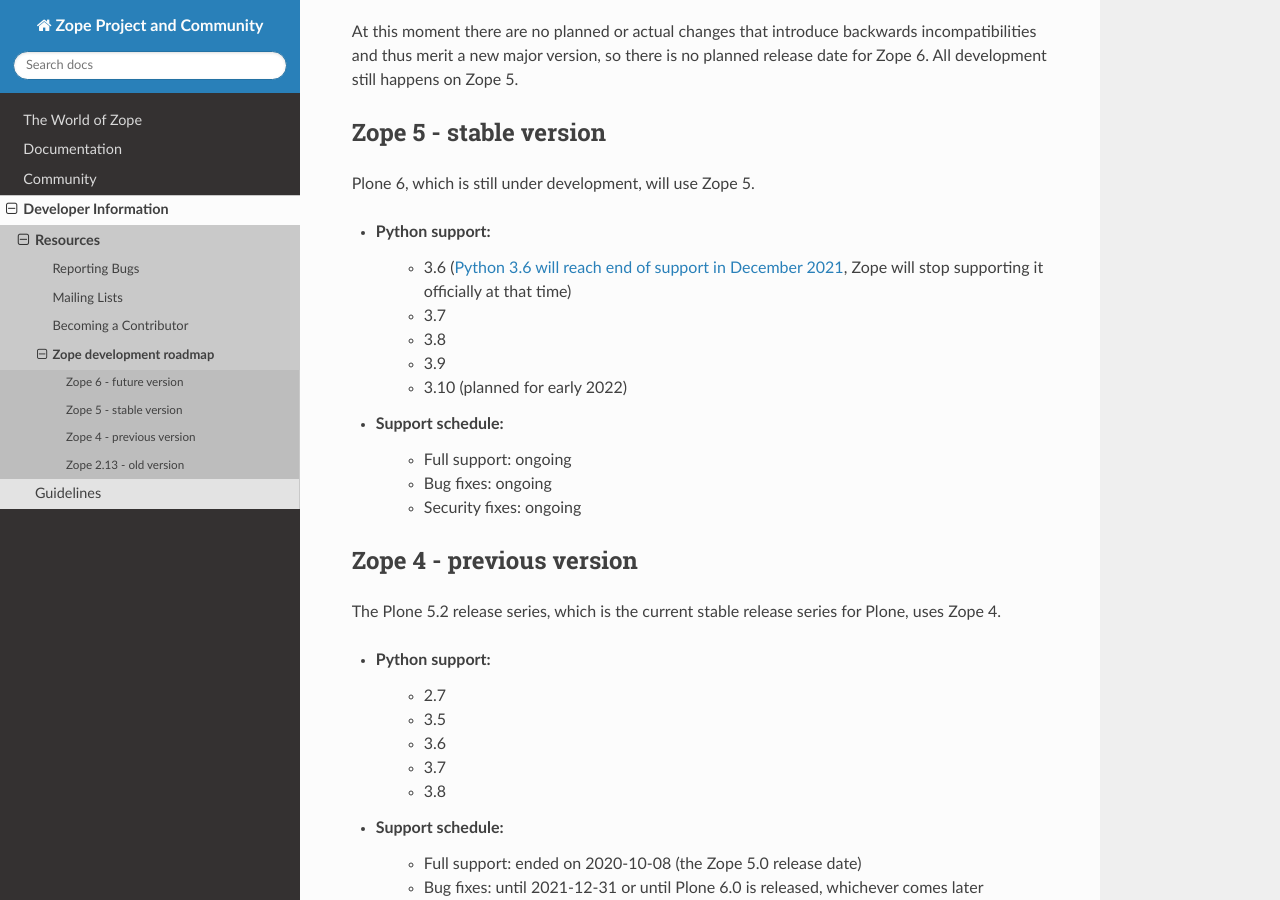
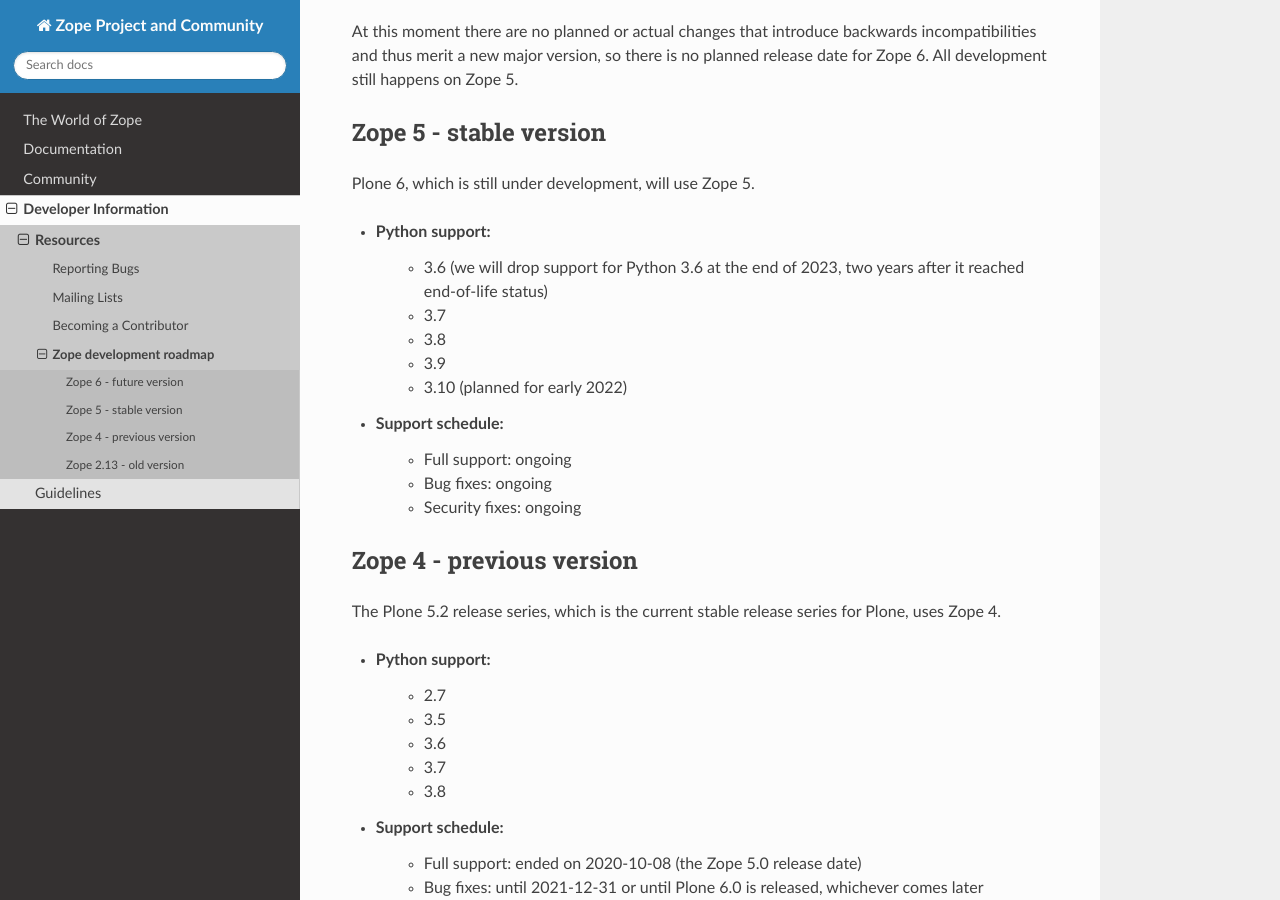
Before and after one commit to zopefoundation/www.zope.org, a Sphinx documentation site: the page built from docs/developer/roadmap.rst, in a window 1280 px wide and 900 px high, scrolled down 316 px. Built offline with Sphinx 7.4.7 and the Read the Docs theme 2.0.0, drawn with Linux system fonts in a browser that asks for light colours.

Commit message:
- change Zope 5/Python 3.6 support promise

```diff
--- a/docs/developer/roadmap.rst
+++ b/docs/developer/roadmap.rst
@@ -21,9 +21,8 @@ Zope 5 - stable version
 Plone 6, which is still under development, will use Zope 5.
 
 * Python support:
-    - 3.6 (`Python 3.6 will reach end of support in December 2021
-      <https://www.python.org/dev/peps/pep-0494/#lifespan>`_, Zope will stop
-      supporting it officially at that time)
+    - 3.6 (we will drop support for Python 3.6 at the end of 2023, two years
+      after it reached end-of-life status)
     - 3.7
     - 3.8
     - 3.9
```
Also changed, not shown: 1 other file.
